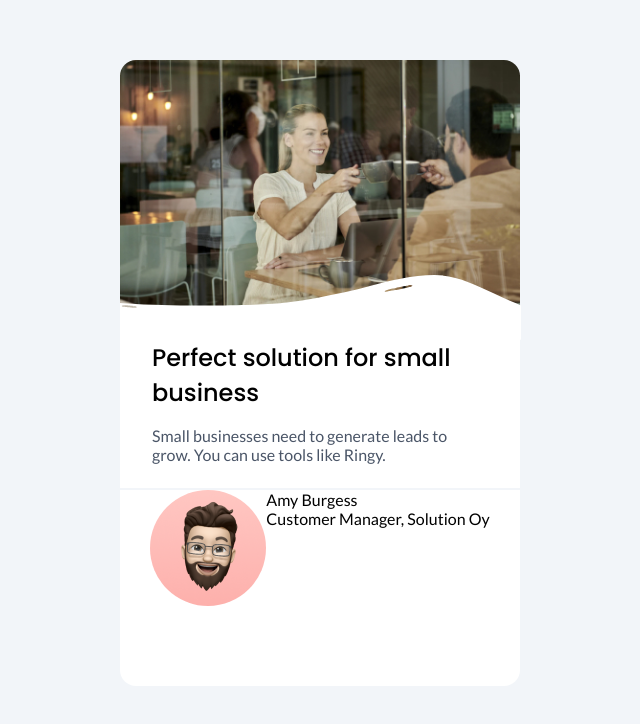
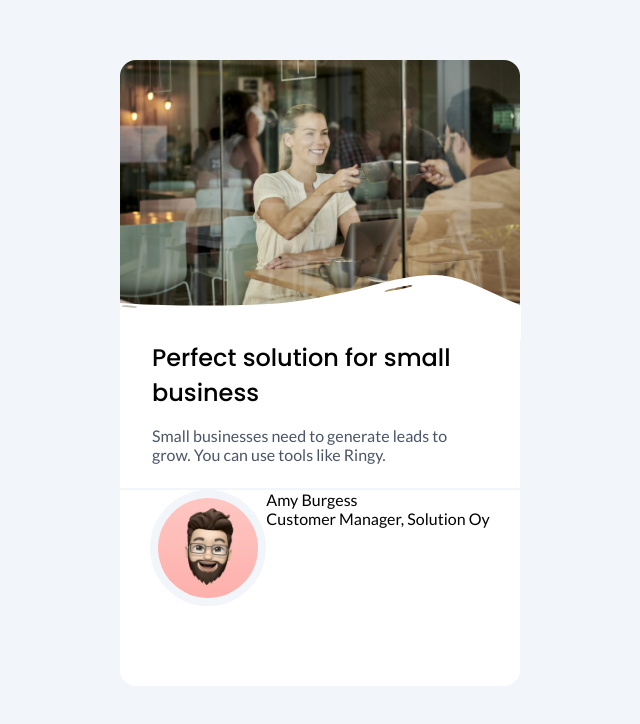
Before and after one commit to Sephydev/business-blog-card, a plain HTML site: page index.html in a window 1280 px wide. Shown: the part 180-904 px from the top of the page, without its empty margins (320-960 px from the left). Drawn offline with Linux system fonts and the light colour scheme.

Commit message:
Add border to avatar img

```diff
--- a/styles.css
+++ b/styles.css
@@ -59,4 +59,5 @@ footer {
 
 footer img {
     border-radius: 99rem;
+    border: 0.5rem solid #F2F5F9;
 }
```
